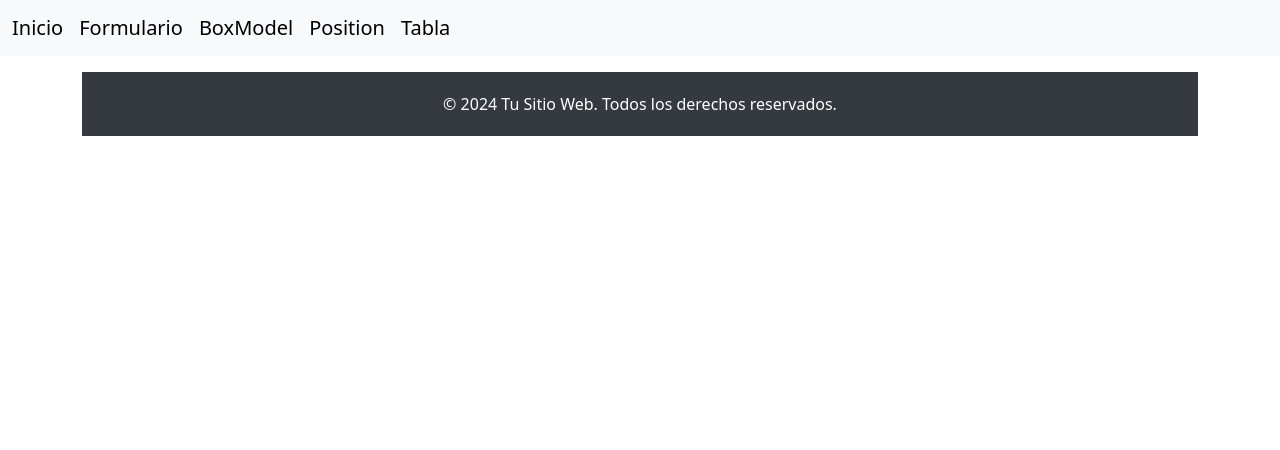
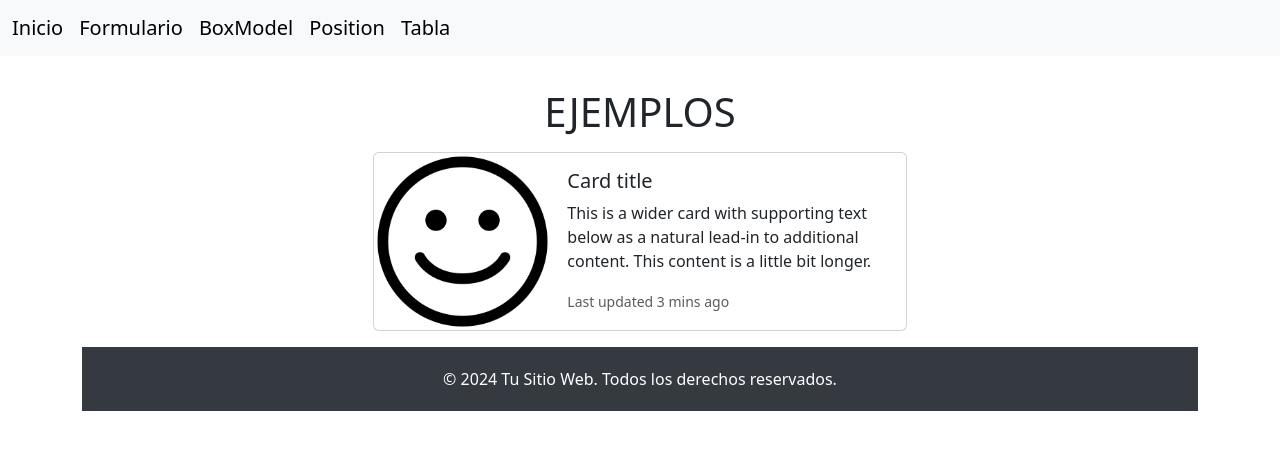
Before and after one commit to tadeo14/Tarea_RollingCode, a plain HTML site: page index.html in a window 1280 px wide. Drawn offline with nearby package versions, Linux system fonts and the light colour scheme.

Commit message:
Added a main section with a container, a header, a row, and a column. Inside the column, added a card with an image, a title, some text, and a timestamp. (generated by blackbox.ai )

```diff
--- a/index.html
+++ b/index.html
@@ -29,7 +29,40 @@
       <br />
       <br />
       <br />
-
+      <main class="container">
+        <h1 class="h1 text-center m-3">EJEMPLOS</h1>
+        <div class="row justify-content-center">
+          <div class="col-md-6">
+            <!--Tarjeta 1-->
+            <div class="card mb-3" style="max-width: 540px">
+              <div class="row g-0">
+                <div class="col-md-4">
+                  <img
+                    src="img/cara-feliz.png"
+                    class="img-fluid rounded-start"
+                    alt="cara-feliz"
+                  />
+                </div>
+                <div class="col-md-8">
+                  <div class="card-body">
+                    <h5 class="card-title">Card title</h5>
+                    <p class="card-text">
+                      This is a wider card with supporting text below as a
+                      natural lead-in to additional content. This content is a
+                      little bit longer.
+                    </p>
+                    <p class="card-text">
+                      <small class="text-body-secondary"
+                        >Last updated 3 mins ago</small
+                      >
+                    </p>
+                  </div>
+                </div>
+              </div>
+            </div>
+          </div>
+        </div>
+      </main>
       <footer class="footer">
         <div class="container text-center">
           <span>© 2024 Tu Sitio Web. Todos los derechos reservados.</span>
```
Also changed, not shown: img/cara-feliz.png (added).
